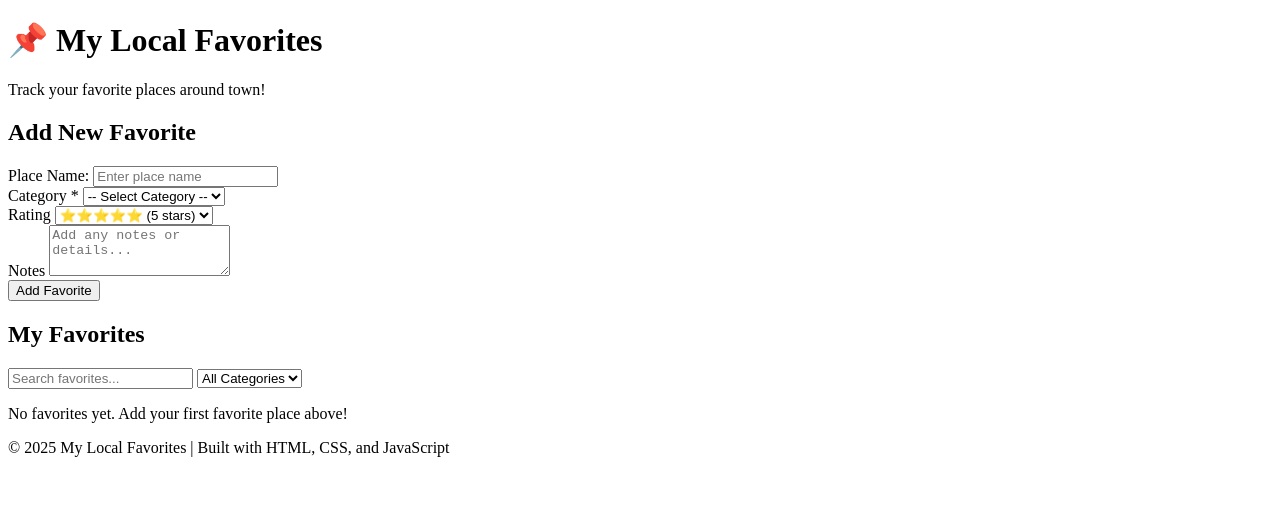
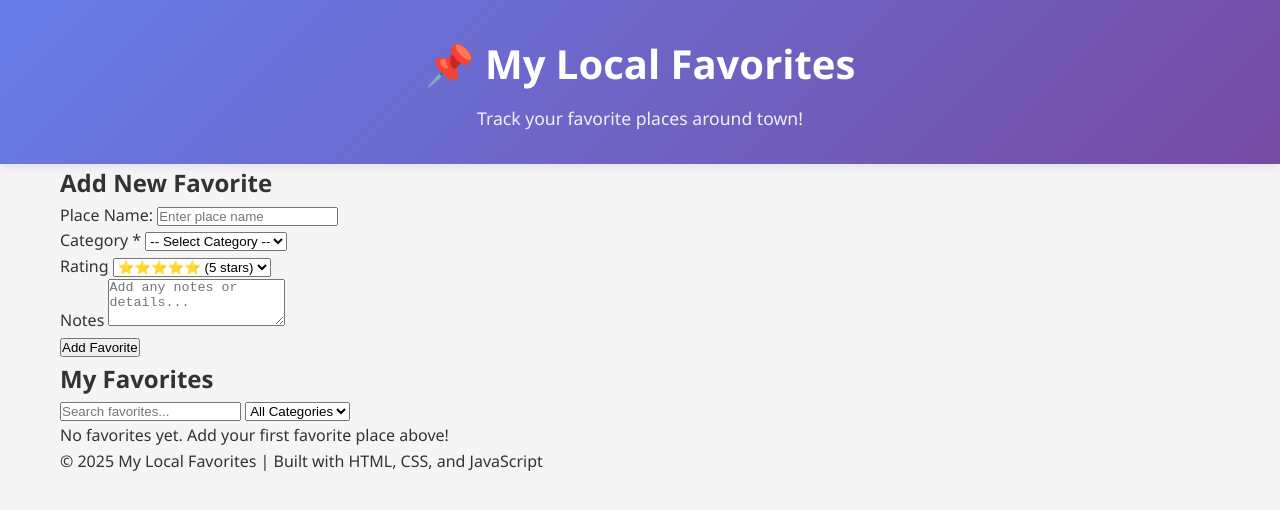
Before and after one commit to sllenzie/40363-local-favorites-tracker, a plain HTML site: page index.html in a window 1280 px wide. Drawn offline with Linux system fonts and the light colour scheme; files that its build step writes are made by us from their sources; a script that the page names is missing.

Commit message:
base level css!

```diff
--- a/css/styles.css
+++ b/css/styles.css
@@ -8,28 +8,47 @@
 
 /* ==========================================
    CSS RESET & BASE STYLES
-   LAB11: Add core foundation styles here
    ========================================== */
-
-/* TODO LAB11: Add CSS reset and base styles */
-
-
+* {
+    margin: 0;
+    padding: 0;
+    box-sizing: border-box;
+}
+/* base body styles */
+body {
+    font-family: 'Segoe UI', Tahoma, Geneva, Verdana, sans-serif;
+    line-height: 1.6;
+    color: #333;
+    background-color: #f5f5f5;
+}
 /* ==========================================
    CONTAINER & LAYOUT
-   LAB11: Add container and layout styles here
    ========================================== */
-
-/* TODO LAB11: Add .container styles */
-
-
+.container {
+    max-width: 1200px;
+    margin: 0 auto;
+    padding: 0 20px;
+}
 /* ==========================================
    HEADER
-   LAB11: Add header with gradient background
    ========================================== */
+header {
+    background: linear-gradient(135deg, #667eea 0%, #764ba2 100%);
+    color: white;
+    padding: 2rem 0;
+    text-align: center;
+    box-shadow: 0 2px 10px rgba(0,0,0,0.1);
+}
 
-/* TODO LAB11: Add header, h1, and .subtitle styles */
+header h1 {
+    font-size: 2.5rem;
+    margin-bottom: 0.5rem;
+}
 
-
+.subtitle {
+    font-size: 1.1rem;
+    opacity: 0.9;
+}
 /* ==========================================
    MAIN CONTENT & SECTIONS
    LAB11: Add section containers and spacing
--- a/index.html
+++ b/index.html
@@ -5,7 +5,7 @@
     <meta name="viewport" content="width=device-width, initial-scale=1.0">
     <meta name="description" content="Track and manage your favorite local places.">
     <title>My Local Favorites Tracker</title>
-    <link rel="stylesheet" href="styles.css">
+    <link rel="stylesheet" href="/css/styles.css">
 </head>
 
 <body>
```
